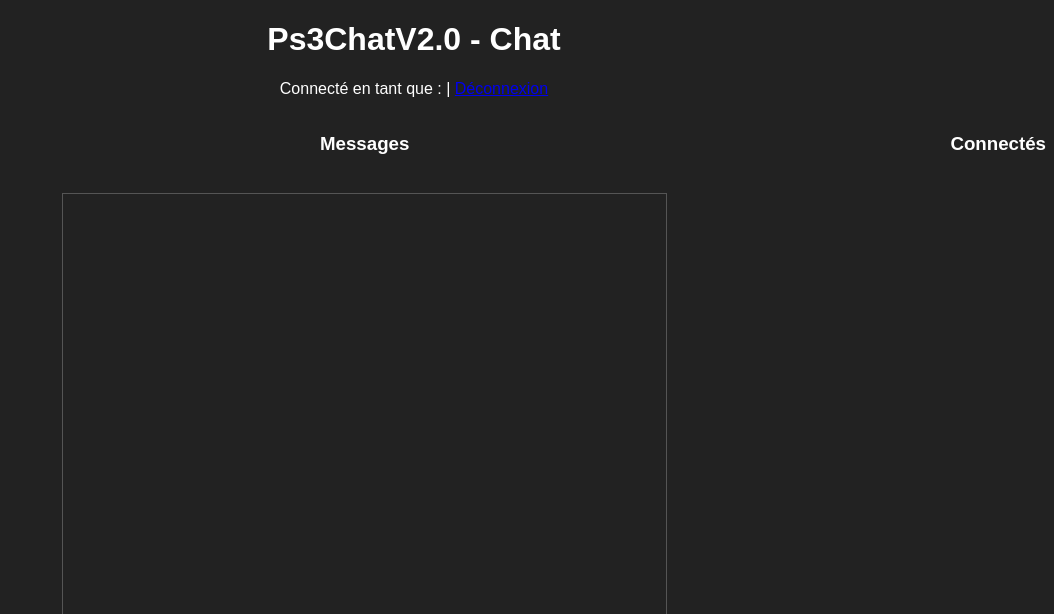
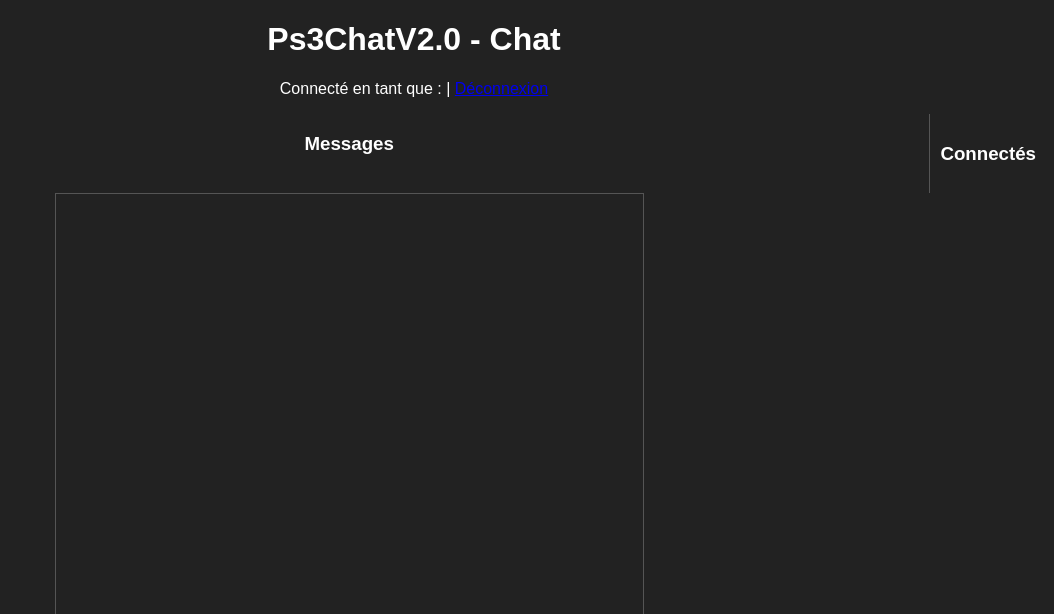
Before and after one commit to GabiMinecraft02/ps3chatV2, a Flask app: template templates/index.html in a window 1280 px wide. Shown: the top 614 px of the page, without its empty margins (226-1280 px from the left). Run offline with Flask 3, Linux system fonts and the light colour scheme; the template is opened without the code that fills it, so the values that code supplies are empty.

Commit message:
Update index.html

```diff
--- a/templates/index.html
+++ b/templates/index.html
@@ -21,13 +21,13 @@
         </form>
     </div>
 
-    <section>
+<section>
     <!-- Utilisateurs connectés -->
-    <div style="flex:1;">
+    <div style="flex:1; margin-left: 10px; padding: 10px; border-left: 1px solid #555;">
         <h3>Connectés</h3>
-        <ul id="users-list" style="margin-top:0;"></ul>
+        <ul id="users-list" style="margin-top:0; padding-left:0; list-style:none;"></ul>
     </div>
-    </section>
+</section>
 
 </div>
 
```
